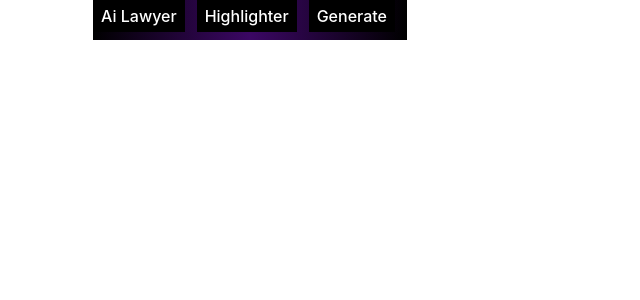
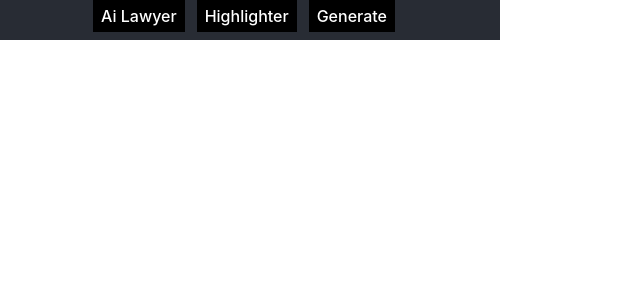
Before and after one commit to jashwanth0712/before-you-sign, a React (Create React App) app in the folder extension/: page / in a window 1280 px wide. Shown: the top 300 px of the page, without its empty margins (0-640 px from the left). Built offline with nearby package versions, Linux system fonts and the light colour scheme.

Commit message:
trief highlighter

```diff
--- a/extension/public/background.js
+++ b/extension/public/background.js
@@ -8,6 +8,7 @@ chrome.tabs.onUpdated.addListener((tabId, changeInfo, tab) => {
     });
   }
 });
+
 chrome.runtime.onInstalled.addListener(() => {
     chrome.action.setPopup({
     popup: "index.html"
--- a/extension/public/contentScript.js
+++ b/extension/public/contentScript.js
@@ -80,7 +80,7 @@ async function openReactAppTab(data) {
   console.log("React app tab opened");
 }
 
-const API_ENDPOINT = "https://dropbox-4zxc4m7upa-el.a.run.app/base64"
+const API_ENDPOINT = "https://dropbox-4zxc4m7upa-el.a.run.app/action"
 
 // to send base64 image to the server
 async function sendBase64(data) {
--- a/extension/src/App.css
+++ b/extension/src/App.css
@@ -1,4 +1,5 @@
 .App {
+  background-color: #282c34;
   display: flex;
   flex-direction: column;
   justify-content: center;
--- a/extension/src/components/Navbar.js
+++ b/extension/src/components/Navbar.js
@@ -2,7 +2,7 @@ import React from "react";
 
 function Navbar({ onButtonClick }) {
   return (
-    <nav className="h-[40px] bg-gradient-to-r from-black via-purple-950 to-black backdop-blur-lg">
+    <nav className="h-[40px]">
       <div className="navbar">
         <button onClick={() => onButtonClick(1)} className="bg-black mr-3 pl-2 pr-2 font-grotesk font-medium text-base text-white p-1">Ai Lawyer</button>
         <button onClick={() => onButtonClick(2)} className="bg-black mr-3 pl-2 pr-2 font-grotesk font-medium text-base text-white p-1">Highlighter</button>
--- a/extension/src/index.css
+++ b/extension/src/index.css
@@ -3,6 +3,7 @@
 @import 'tailwindcss/utilities';
 
 html, body, #root {
+  background-color: #282c3400;
   height: auto;
   width: 500px;
   margin: 0;
--- a/extension/src/pages/ChatUI.js
+++ b/extension/src/pages/ChatUI.js
@@ -4,7 +4,6 @@ import Chat from '../components/Chat'
 import { useState } from 'react'
 import React, { useRef, useEffect } from 'react'
 import background from '../background3.png';
-import Button_ from '../Button'
 
 async function getInitialResponse() {
 try {
--- a/extension/src/pages/HighLighter.js
+++ b/extension/src/pages/HighLighter.js
@@ -1,9 +1,11 @@
-import React from "react";
+import React, { useState, useEffect } from 'react';
+import Button_ from "../Button";
 
 function HighLighter() {
+
   return (
     <div className="flex h-screen items-center justify-center">
-      <h1>HighLighter</h1>
+      <Button_ />
     </div>
   );
 }
```
Also changed, not shown: extension/src/Button.js (+16 -6 lines).
